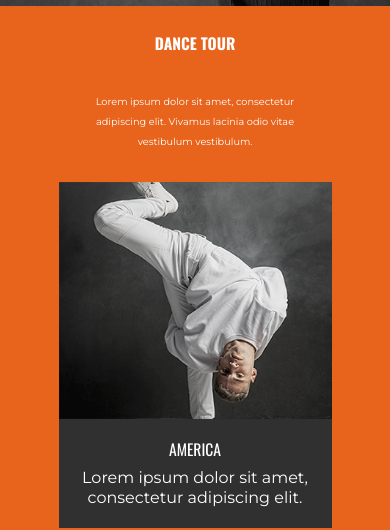
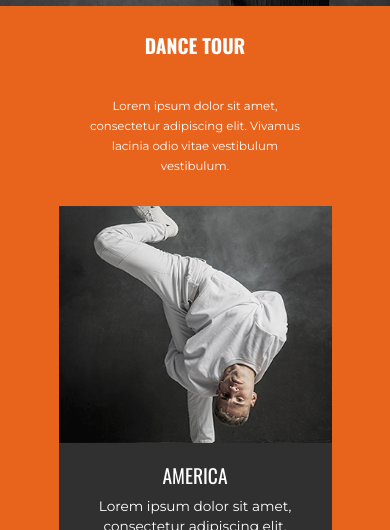
Before and after one commit to parjana94/musicology, a plain HTML site: page index.html in a window 390 px wide. Shown: the part 314-844 px from the top of the page. Drawn offline with nearby package versions, Linux system fonts and the light colour scheme.

Commit message:
l chnage

```diff
--- a/css/_media.scss
+++ b/css/_media.scss
@@ -91,8 +91,11 @@
         padding-bottom: 30px;
         .dance-tour-txt{
             padding-top: 30px;
+            h2{
+                font-size: 5vw;
+            }
             p{
-                font-size: 2.5vw;
+                font-size: 3vw;
             }
         }
         .box{
@@ -105,10 +108,11 @@
             }
             .box-txt{
                 h2{
-                    font-size: 4vw;
+                    font-size: 5vw;
                 }
                 p{
                     width: 100%;
+                    font-size: 3.5vw;
                 }
             }
         }
```
Also changed, not shown: css/style.css, 1 other file.
